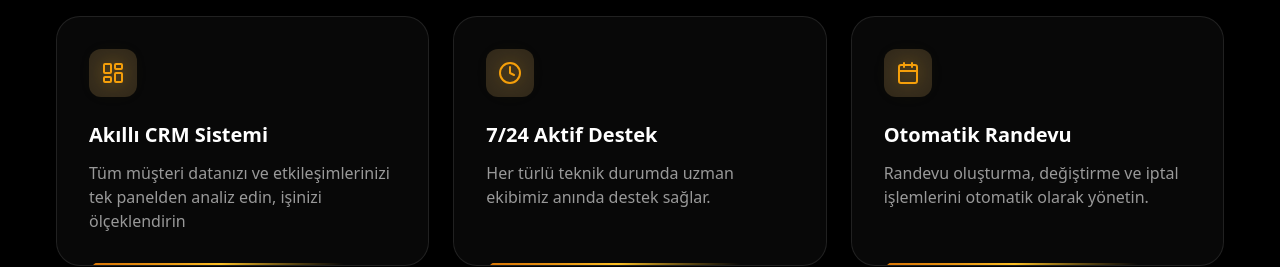
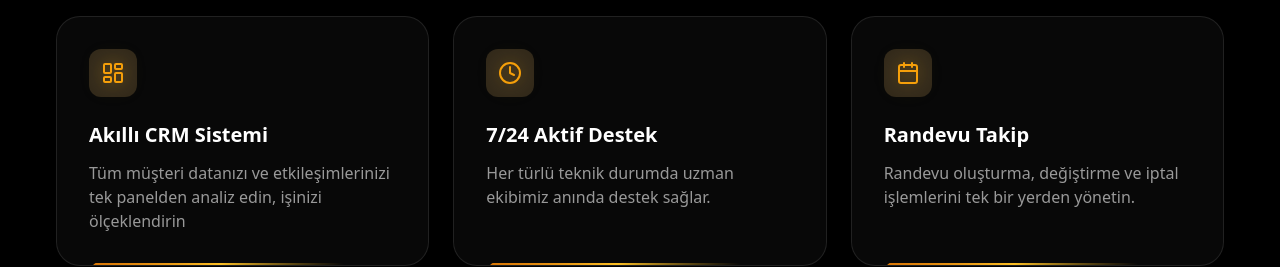
Before and after one commit to buyukbastech/apronova.ai, a React (Vite) app: page / in a window 1280 px wide. Shown: the part 2380-2647 px from the top of the page. Built offline with nearby package versions, Linux system fonts and the light colour scheme; no server answers; the HTML template or start-up script is replaced by a standard one.

Commit message:
Update Randevu Takip title and description

```diff
--- a/src/constants/translations.ts
+++ b/src/constants/translations.ts
@@ -59,7 +59,7 @@ export const translations = {
             items: [
                 { title: 'Akıllı CRM Sistemi', description: 'Tüm müşteri datanızı ve etkileşimlerinizi tek panelden analiz edin, işinizi ölçeklendirin' },
                 { title: '7/24 Aktif Destek', description: 'Her türlü teknik durumda uzman ekibimiz anında destek sağlar.' },
-                { title: 'Otomatik Randevu', description: 'Randevu oluşturma, değiştirme ve iptal işlemlerini otomatik olarak yönetin.' },
+                { title: 'Randevu Takip', description: 'Randevu oluşturma, değiştirme ve iptal işlemlerini tek bir yerden yönetin.' },
                 { title: 'KVKK Uyumlu', description: "Tüm müşteri verileri Türkiye'de güvenli sunucularda KVKK standartlarına uygun şekilde saklanır." },
                 { title: 'Anında Kurulum', description: 'Teknik süreçleri tamamen biz yönetiyoruz; sisteminizi her şeyiyle hazır bir şekilde size teslim ediyoruz.' },
                 { title: 'Çoklu Kullanıcı', description: 'Tüm ekibiniz tek bir panelden müşteri iletişimini takip edebilir.' }
@@ -172,7 +172,7 @@ export const translations = {
             items: [
                 { title: 'Smart CRM System', description: 'Analyze all your customer data and interactions from a single panel, scale your business' },
                 { title: '24/7 Active Support', description: 'Our expert team provides instant support in any technical situation.' },
-                { title: 'Auto Scheduling', description: 'Automatically manage appointment creation, rescheduling, and cancellation.' },
+                { title: 'Appointment Tracking', description: 'Manage appointment creation, rescheduling, and cancellation from a single place.' },
                 { title: 'GDPR Compliant', description: "All customer data is stored on secure servers in accordance with GDPR standards." },
                 { title: 'Instant Setup', description: 'We manage all technical processes; we deliver your system fully ready.' },
                 { title: 'Multi-User', description: 'Your entire team can track customer communication from a single panel.' }
```
